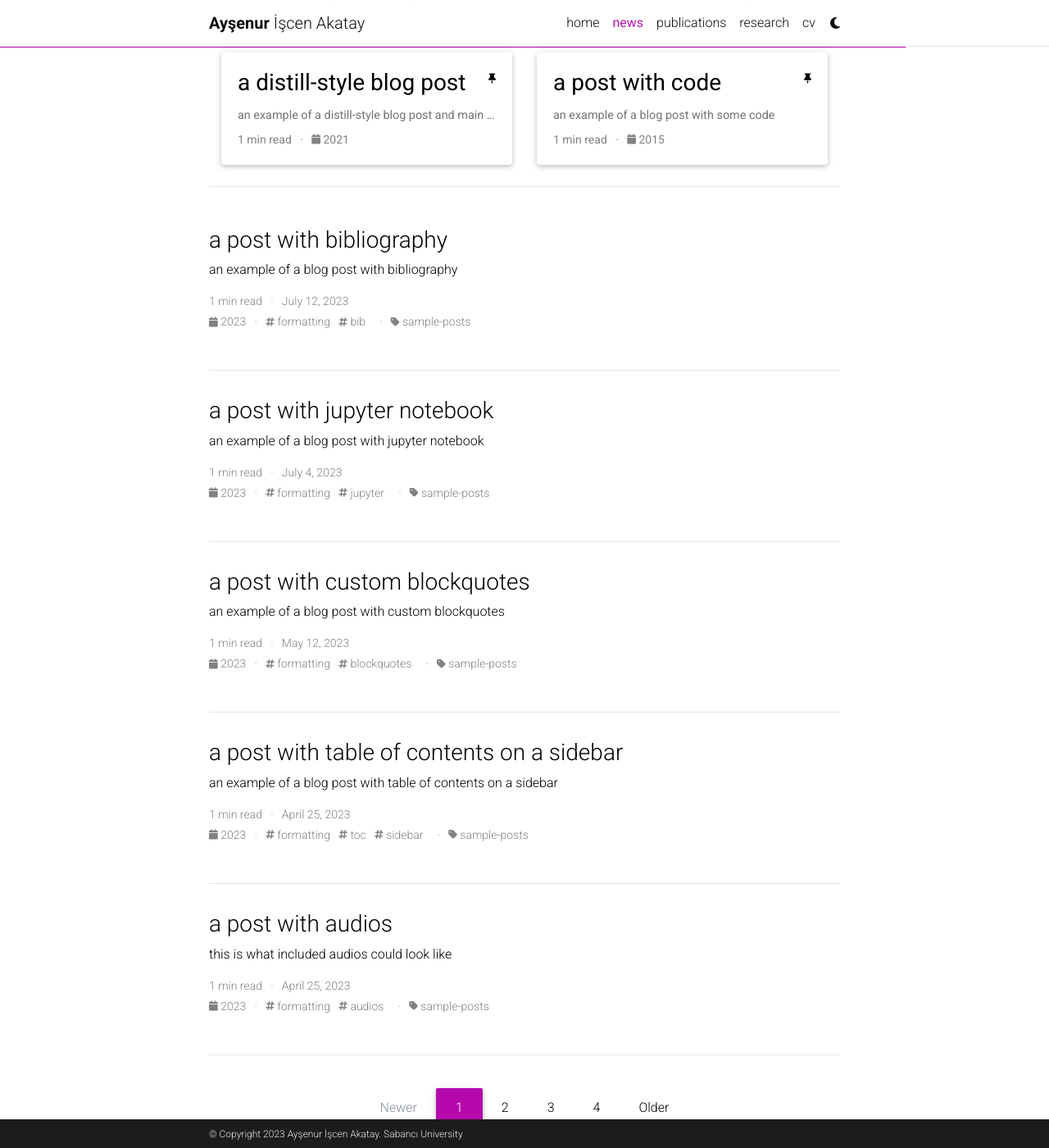
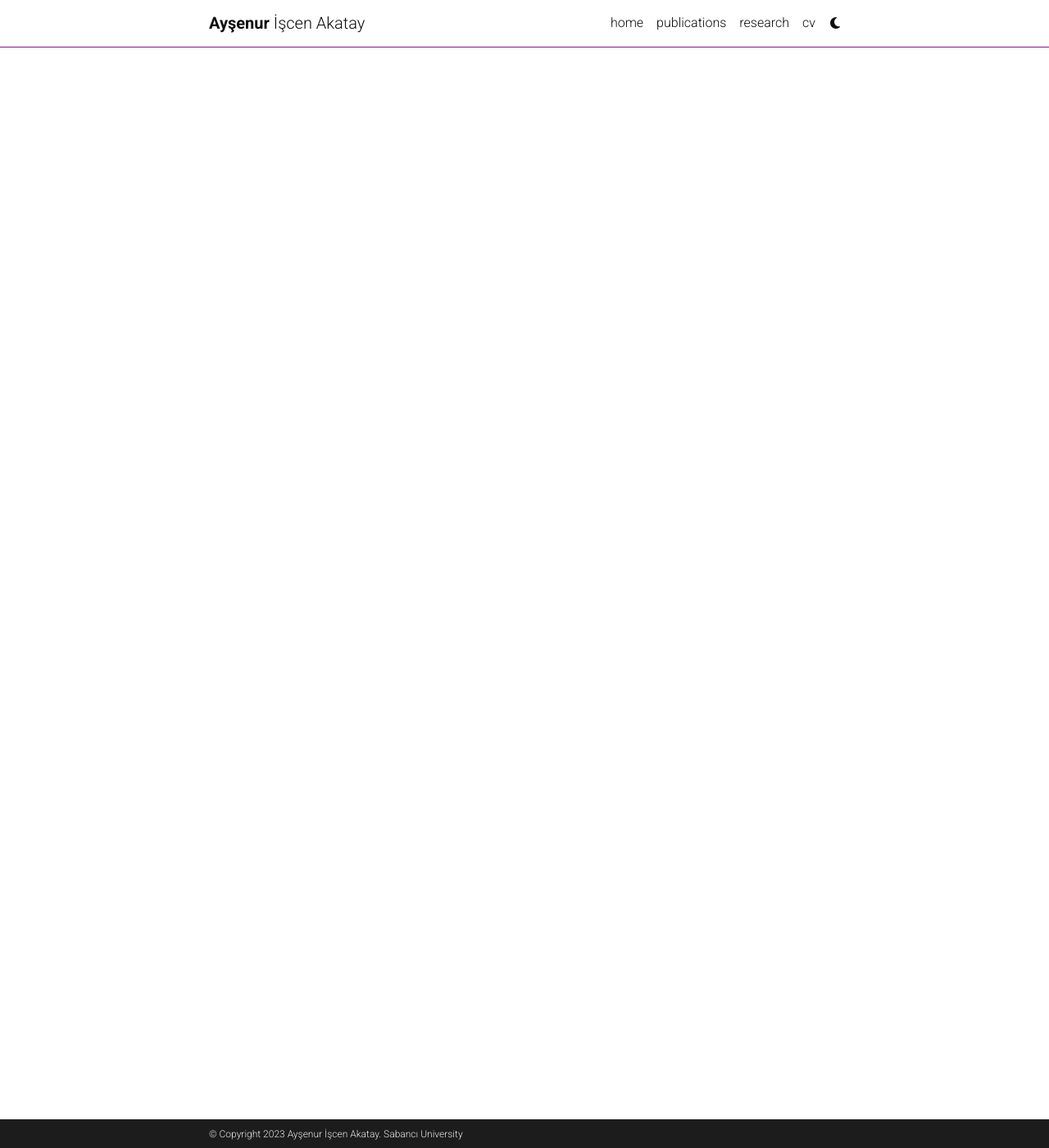
Before and after one commit to aysenuriscen/aysenuriscen.github.io, a Jekyll site: the page built from blog/index.html, in a window 1280 px wide and 1400 px high, scrolled down 385 px. Shown: the whole window at 82% size. Built offline with Jekyll 4.4.1, drawn with Linux system fonts in a browser that asks for light colours; the list of posts is cut into pages by our own code; comment, search, counter and statistics services are not loaded; a style sheet for code colours, icons or effects is not loaded; some of the changed lines change nothing that is shown; some of the changed text lies outside the part shown.

Commit message:
Update _config.yml

```diff
--- a/_config.yml
+++ b/_config.yml
@@ -120,18 +120,18 @@
 # Blog
 # -----------------------------------------------------------------------------
 
-blog_name: News # blog_name will be displayed in your blog page
-blog_nav_title: news # your blog must have a title for it to be displayed in the nav bar
-blog_description: Latest news from our lab
-permalink: /blog/:year/:title/
+# blog_name: News # blog_name will be displayed in your blog page
+# blog_nav_title: news # your blog must have a title for it to be displayed in the nav bar
+# blog_description: Latest news from our lab
+# permalink: /blog/:year/:title/
 
 # Pagination
-pagination:
-  enabled: true
+# pagination:
+#  enabled: true
 
-related_blog_posts:
-  enabled: true
-  max_related: 5
+# related_blog_posts:
+#  enabled: true
+#  max_related: 5
 
 # Giscus comments (RECOMMENDED)
 # Follow instructions on https://giscus.app/ to setup for your repo to fill out
```
